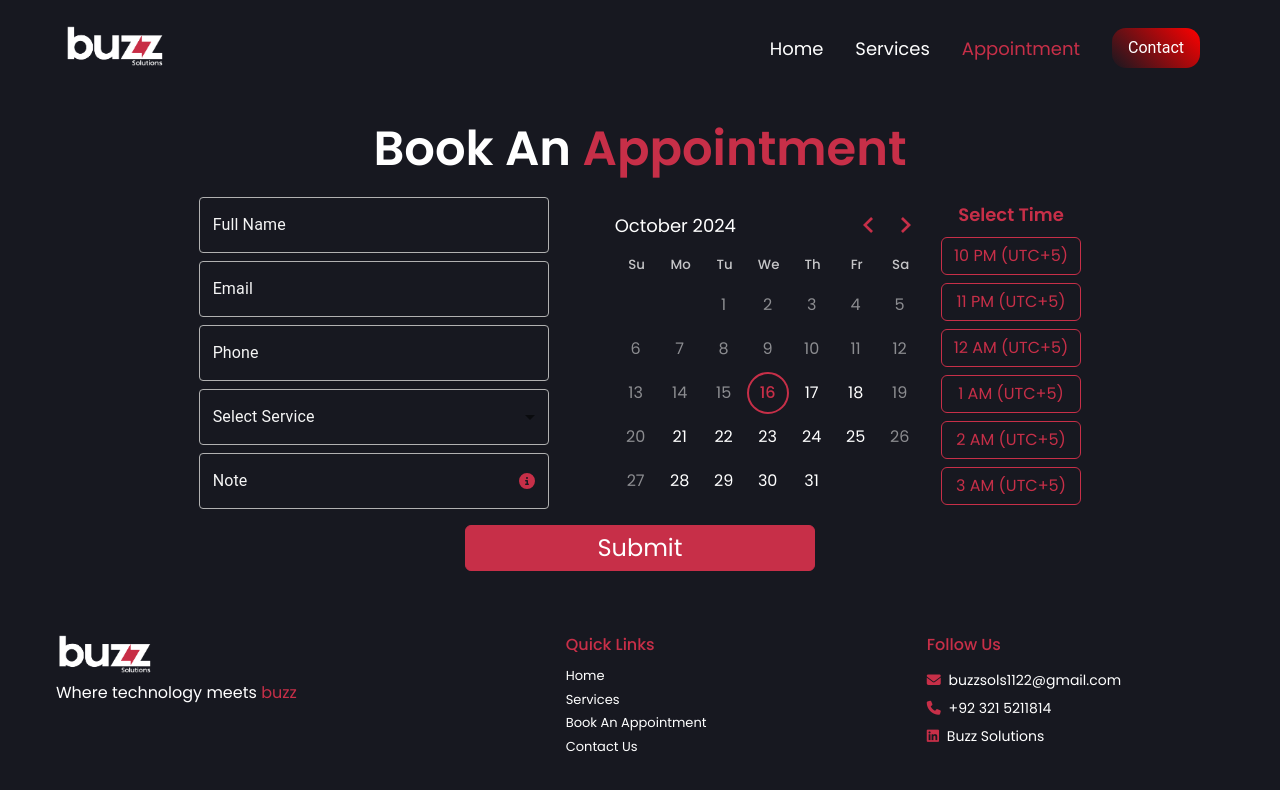
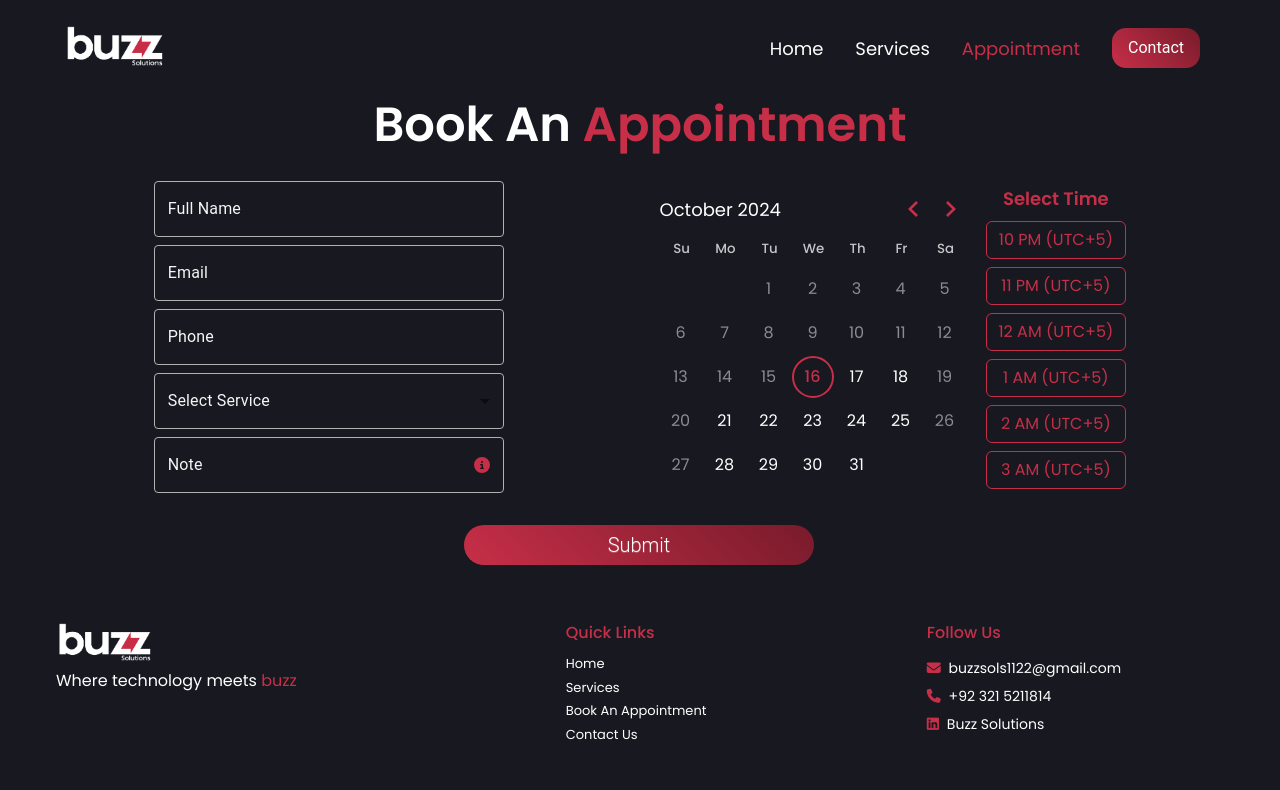
Before and after one commit to oye-hunter/buzz-sol, a React (Create React App) app in the folder frontend/: page /book-an-appointment in a window 1280 px wide. Shown: the top 790 px of the page. Built offline with nearby package versions, Linux system fonts and the light colour scheme.

Commit message:
updated small bugs

```diff
--- a/frontend/src/components/NavBar/NavBar.css
+++ b/frontend/src/components/NavBar/NavBar.css
@@ -26,10 +26,10 @@
 }
 
 /* When the navbar is scrolled */
-.the-navbar.scrolled {
+/* .the-navbar.scrolled { */
      /* Change to your desired background color */
      /* Optional shadow */
-}
+/* } */
 
 .the-navbar.scrolled .nav-link {
     color: white; /* Normal text color when navbar is scrolled */
@@ -88,7 +88,7 @@
     border-color: #333333;
 }
 .gradient-button {
-    background: linear-gradient(45deg, #171820, red);
+    background: linear-gradient(45deg, rgb(199, 47, 72), rgb(120, 27, 43));
     font-family: "Roboto", sans-serif;/* Gradient background */
     color: white; /* Text color */
     padding: 8px 16px; /* Padding for button */
@@ -102,7 +102,7 @@
 
 /* Optional: Add hover effect */
 .gradient-button:hover {
-    background: linear-gradient(45deg, red, #171820); /* Reverse gradient on hover */
+    background: linear-gradient(45deg, rgb(120, 27, 43), rgb(199, 47, 72)); /* Reverse gradient on hover */
 }
 
 @media (max-width: 991.98px) {
--- a/frontend/src/components/NavBar/NavBar.jsx
+++ b/frontend/src/components/NavBar/NavBar.jsx
@@ -29,7 +29,7 @@ function NavBar() {
       lastScrollY.current = window.scrollY; // Update the lastScrollY ref
     };
 
-    if (location.pathname === '/') {
+    if (location.pathname === '/'||'/services'||'/book-an-appointment'||'/contact-us' ) {
       window.addEventListener('scroll', handleScroll);
       setNavbarBackground(window.scrollY > 500); // Set initial background on page load
     } else {
--- a/frontend/src/pages/BookAppointment/BookAppointment.jsx
+++ b/frontend/src/pages/BookAppointment/BookAppointment.jsx
@@ -1,4 +1,4 @@
-import React, { useState, useRef } from "react";
+import React, { useState, useRef, useEffect } from "react";
 import axios from 'axios'; // Import Axios
 import emailjs from "@emailjs/browser"; // Import emailjs
 import CustomCalender from "../../components/CustomCalender/CustomCalender";
@@ -13,6 +13,8 @@ import { FontAwesomeIcon } from "@fortawesome/react-fontawesome";
 import { faCircleInfo } from "@fortawesome/free-solid-svg-icons";
 import { useLocation } from 'react-router-dom'; // Import useLocation
 import { servicesPricingData } from '../../sections/PricingSection/PricingSection';
+import AOS from "aos";
+import "aos/dist/aos.css";
 // import { createTheme, ThemeProvider } from "@mui/material/styles";
 
 const BookAppointment = () => {
@@ -183,16 +185,20 @@ const BookAppointment = () => {
     },
   });
 
+  useEffect(() => {
+    AOS.init()
+  }, []);
+
   return (
     <>
       <div className="book-apointment-container" style={{color: "white"}}>
-        <h3 className="2xl:text-6xl xl:text-5xl lg:text-4xl md:text-3xl text-2xl text-center font-semibold mt-5 mb-4 text-white">
+        <h3 data-aos="fade-down" data-aos-duration="1800" data-aos-easing="ease-out-back" className="2xl:text-6xl xl:text-5xl lg:text-4xl md:text-3xl text-2xl text-center font-semibold mt-4 mb-4 text-white">
           Book An <span style={{ color: "rgb(199,47,72)" }}>Appointment</span>
         </h3>
         <form ref={formRef} onSubmit={sendEmail}>
-          <div className="flex items-center justify-center column-gap-5 row-gap-3 flex-col-reverse lg:flex-row text-white">
+          <div className="flex items-center justify-evenly column-gap-5 row-gap-3 flex-col-reverse lg:flex-row text-white pt-2">
             <ThemeProvider theme={theme}>
-              <div className="flex flex-col row-gap-2 text-white">
+              <div data-aos="fade-right" data-aos-duration="1800" data-aos-easing="ease-out-back" className="flex flex-col row-gap-2 text-white">
                 <TextField
                   className="w-[350px] text-white"
                   label="Full Name"
@@ -272,7 +278,7 @@ const BookAppointment = () => {
               </div>
             </ThemeProvider>
 
-            <div className="flex items-center justify-center flex-col md:flex-row row-gap-3">
+            <div data-aos="fade-left" data-aos-duration="1800" data-aos-easing="ease-out-back" className="flex items-center justify-center flex-col md:flex-row row-gap-3">
               <CustomCalender onDateChange={handleDateChange} />
               <div className="time-buttons-container flex flex-col row-gap-2">
                 <h4 className="text-lg text-center font-semibold text-[#C72F48]">
@@ -281,7 +287,7 @@ const BookAppointment = () => {
                 {availableTimeSlots.map((time, index) => (
                   <Button
                     key={index}
-                    className={`time-button ${
+                    className={` time-button ${
                       selectedTime === time ? "selected" : ""
                     }`}
                     variant="outline-primary"
@@ -293,14 +299,23 @@ const BookAppointment = () => {
               </div>
             </div>
           </div>
-          <div className="flex justify-center mt-3">
-            <Button
-              className="bg-[#C72F48] hover:bg-[#a92339] border-[#C72F48] hover:border-[#a92339] w-[350px] text-2xl mb-2"
+          <div data-aos="fade-up" data-aos-duration="1800" data-aos-easing="ease-out-back" className="flex justify-center mt-3">
+            {/* <Button
+            // style={{borderRadius: "20px !important"}}
+              className="mt-4 rounded-3xl bg-[#C72F48] hover:bg-[#a92339] border-[#C72F48] hover:border-[#a92339] w-[350px] text-2xl mb-2"
               variant="primary"
               type="submit"
             >
               Submit
-            </Button>
+            </Button> */}
+            <Button
+            // className="bg-[#C72F48] hover:bg-[#a92339] border-[#C72F48] hover:border-[#a92339] w-[350px] text-2xl mb-2"
+            className='mt-3 bn4 border-none hover:border-none w-[350px] py-2 text-base'
+            variant="primary"
+            type="submit"
+            >
+            Submit
+          </Button>
           </div>
         </form>
       </div>
--- a/frontend/src/pages/ContactUs/ContactUs.jsx
+++ b/frontend/src/pages/ContactUs/ContactUs.jsx
@@ -153,7 +153,7 @@ const ContactUs = () => {
       <div className='h-[1px] bg-[#b1b1b1] mt-4'></div>
         </div>
       <form ref={formRef} onSubmit={sendEmail}>
-        <div  data-aos="fade-left" data-aos-duration="1800" data-aos-easing="ease-out-back" className="flex items-center justify-center column-gap-5 row-gap-3 flex-col-reverse lg:flex-row">
+        <div data-aos="fade-left" data-aos-duration="1800" data-aos-easing="ease-out-back" className="flex items-center justify-center column-gap-5 row-gap-3 flex-col-reverse lg:flex-row">
           <ThemeProvider theme={theme}>
             <div className="flex flex-col row-gap-3">
               <TextField
--- a/frontend/src/pages/LandingPage/LandingPage.css
+++ b/frontend/src/pages/LandingPage/LandingPage.css
@@ -57,7 +57,7 @@ body{
     background-color: rgb(255, 255, 255);
   }
   .bn4 {
-    background: linear-gradient(45deg, red, #171820);
+    background: linear-gradient(45deg, rgb(199, 47, 72), rgb(120, 27, 43));
     font-size: 20px;
     display: inline-block;
     padding: 0.5em 1.7em;
@@ -72,7 +72,9 @@ body{
     text-align: center;
     transition: background 0.3s ease; /* Smooth transition */
 }
-
+.bn4:hover {
+    background: linear-gradient(45deg, rgb(120, 27, 43), rgb(199, 47, 72)); /* Reverse gradient on hover */
+}
 
 
 
```
